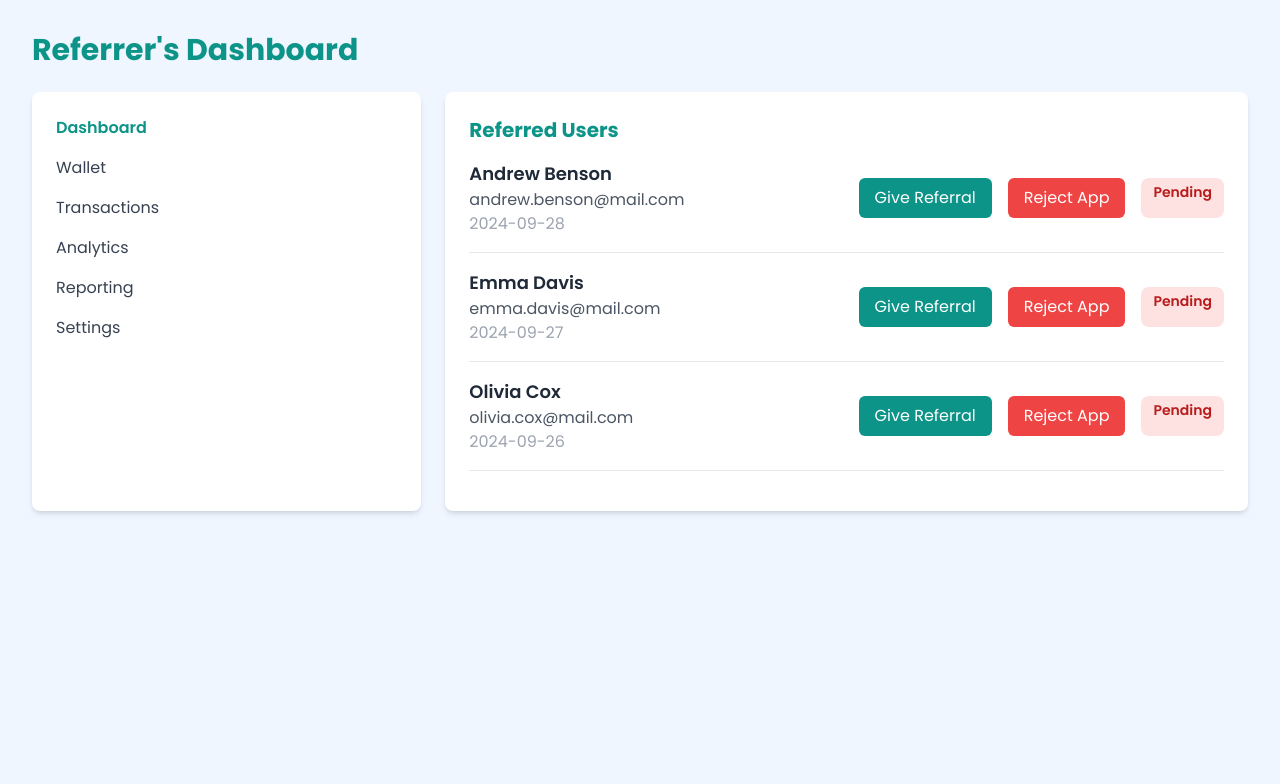
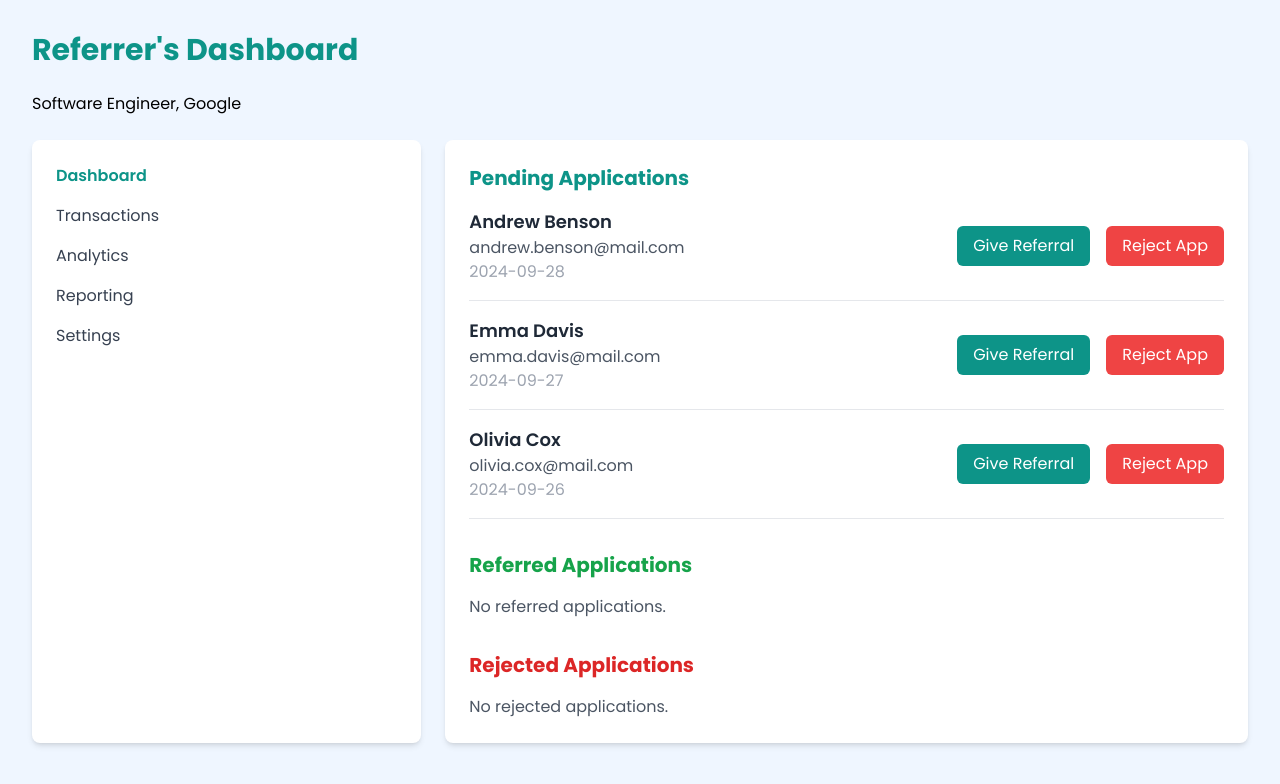
Before and after one commit to MonalikaPatnaik/GetReferred, a Next.js app in the folder networth/: page /referrer_dashboard in a window 1280 px wide. Shown: the top 784 px of the page. Built offline with nearby package versions, Linux system fonts and the light colour scheme.

Commit message:
changes in referrer's dashboard

```diff
--- a/networth/app/referrer_dashboard/page.tsx
+++ b/networth/app/referrer_dashboard/page.tsx
@@ -1,4 +1,4 @@
-"use client"; // Make sure it's a Client Component
+"use client";
 
 import { useState } from "react";
 
@@ -47,20 +47,29 @@ const Dashboard: React.FC = () => {
     );
   };
 
+  const pendingApplications = applications.filter(
+    (app) => app.status === "Pending"
+  );
+  const referredApplications = applications.filter(
+    (app) => app.status === "Referred"
+  );
+  const rejectedApplications = applications.filter(
+    (app) => app.status === "Rejected"
+  );
+
   return (
     <div className="min-h-screen bg-blue-50 p-8">
       <div className="container mx-auto">
         <h1 className="text-3xl font-bold text-teal-600 mb-6">
-          Referrer's Dashboard
+          Referrer&apos;s Dashboard
         </h1>
+        <h3>Software Engineer, Google</h3><br></br>
 
-        {/* Dashboard Layout */}
         <div className="grid grid-cols-3 gap-6">
           {/* Left Sidebar */}
           <div className="col-span-1 bg-white rounded-lg shadow-md p-6">
             <ul>
               <li className="mb-4 text-teal-600 font-semibold">Dashboard</li>
-              <li className="mb-4 text-gray-700">Wallet</li>
               <li className="mb-4 text-gray-700">Transactions</li>
               <li className="mb-4 text-gray-700">Analytics</li>
               <li className="mb-4 text-gray-700">Reporting</li>
@@ -68,14 +77,15 @@ const Dashboard: React.FC = () => {
             </ul>
           </div>
 
-          {/* Referred Users */}
+          {/* Main Content */}
           <div className="col-span-2 bg-white rounded-lg shadow-md p-6">
             <h2 className="text-xl font-bold text-teal-600 mb-4">
-              Referred Users
+              Pending Applications
             </h2>
 
-            {/* Applications List */}
-            {applications.map((application) => (
+            {/* Pending Applications */}
+            {pendingApplications.length > 0 ? (
+              pendingApplications.map((application) => (
                 <div
                   key={application.id}
                   className="flex justify-between items-center border-b pb-4 mb-4"
@@ -88,8 +98,6 @@ const Dashboard: React.FC = () => {
                     <p className="text-gray-400">{application.dateApplied}</p>
                   </div>
                   <div className="flex space-x-4">
-                  {application.status === "Pending" && (
-                    <>
                     <button
                       className="bg-teal-600 text-white px-4 py-2 rounded-md hover:bg-teal-700"
                       onClick={() => handleReferral(application.id)}
@@ -102,20 +110,64 @@ const Dashboard: React.FC = () => {
                     >
                       Reject App
                     </button>
-                    </>
+                  </div>
+                </div>
+              ))
+            ) : (
+              <p className="text-gray-600">No pending applications.</p>
             )}
+
+            {/* Referred Applications */}
+            <h2 className="text-xl font-bold text-green-600 mt-8 mb-4">
+              Referred Applications
+            </h2>
+            {referredApplications.length > 0 ? (
+              referredApplications.map((application) => (
                 <div
-                    className={`text-sm font-semibold px-3 py-1 rounded-lg ${
-                      application.status === "Referred"
-                        ? "bg-green-100 text-green-700"
-                        : "bg-red-100 text-red-700"
-                    }`}
+                  key={application.id}
+                  className="flex justify-between items-center border-b pb-4 mb-4"
                 >
+                  <div>
+                    <p className="text-lg font-semibold text-gray-800">
+                      {application.name}
+                    </p>
+                    <p className="text-gray-600">{application.email}</p>
+                    <p className="text-gray-400">{application.dateApplied}</p>
+                  </div>
+                  <div className="text-sm font-semibold px-3 py-1 rounded-lg bg-green-100 text-green-700">
                     {application.status}
                   </div>
                 </div>
+              ))
+            ) : (
+              <p className="text-gray-600">No referred applications.</p>
+            )}
+
+            {/* Rejected Applications */}
+            <h2 className="text-xl font-bold text-red-600 mt-8 mb-4">
+              Rejected Applications
+            </h2>
+            {rejectedApplications.length > 0 ? (
+              rejectedApplications.map((application) => (
+                <div
+                  key={application.id}
+                  className="flex justify-between items-center border-b pb-4 mb-4"
+                >
+                  <div>
+                    <p className="text-lg font-semibold text-gray-800">
+                      {application.name}
+                    </p>
+                    <p className="text-gray-600">{application.email}</p>
+                    <p className="text-gray-400">{application.dateApplied}</p>
                   </div>
-            ))}
+                  <div className="text-sm font-semibold px-3 py-1 rounded-lg bg-red-100 text-red-700">
+                    {application.status}
+                  </div>
+                </div>
+              ))
+            ) : (
+              <p className="text-gray-600">No rejected applications.</p>
+            )}
           </div>
         </div>
       </div>
```
Lines whose indentation alone changed are shown as unchanged.
